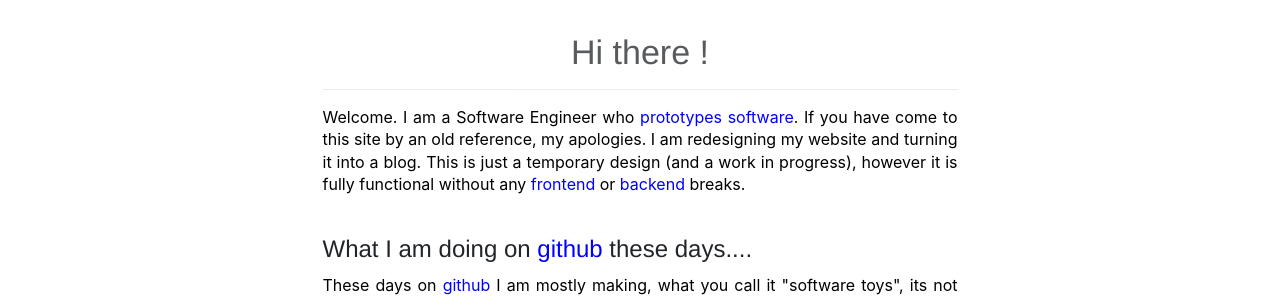
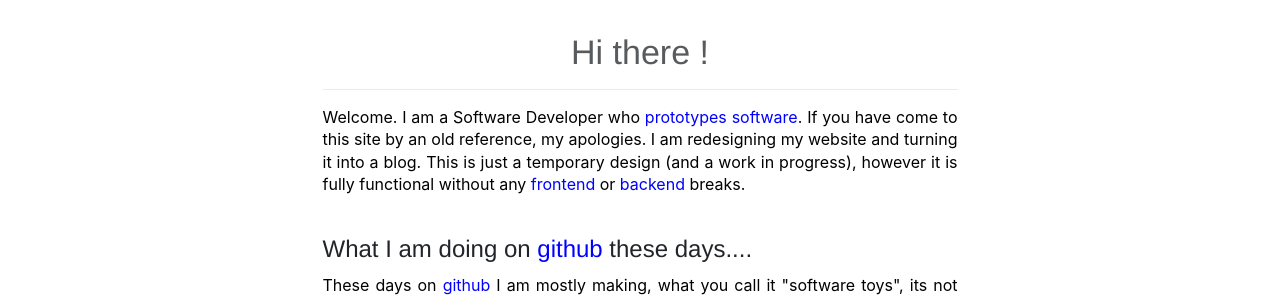
Before and after one commit to Mr-Kumar-Abhishek/Mr-Kumar-Abhishek.github.io, a Jekyll site: the page built from index.html, in a window 1280 px wide. Shown: the part 208-507 px from the top of the page. Built offline with Jekyll 4.4.1, drawn with Linux system fonts in a browser that asks for light colours; nearby versions of some CDN libraries.

Commit message:
update title of index.html

```diff
--- a/index.html
+++ b/index.html
@@ -1,13 +1,13 @@
 ---
 layout: default
-title: Abhishek Kumar | Software Engineer
-description: Abhishek Kumar, A Software Engineer. Autodidact By Nature. Disciplined By Education. Abhishek Kumar develops desktop and mobile applications as well as web applications.
+title: Abhishek Kumar | Software Developer
+description: Abhishek Kumar, A Software Developer. Autodidact By Nature. Disciplined By Education. Abhishek Kumar develops desktop and mobile applications as well as web applications.
 subject: Abhishek Kumar
-apple-title: Abhishek Kumar | Software Engineer
+apple-title: Abhishek Kumar | Software Developer
 app-name: Abhishek Kumar, Software Engineer
 tweet-title: Abhishek Kumar, A Software Developer
-tweet-description: Abhishek Kumar , A Software Engineer. Autodidact By Nature. Disiciplined By Education.
-og-title: Abhishek Kumar | Software Engineer
+tweet-description: Abhishek Kumar , A Software Developer. Autodidact By Nature. Disiciplined By Education.
+og-title: Abhishek Kumar | Software Developer
 og-url: https://mr-kumar.tk/
 canonical-url: https://mr-kumar.tk
 keywords: Abhishek Kumar, Software Engineer, Software Developer, Mr Kumar Abhishek, Mr Kumar, Mr Abhishek Kumar, Abhishek Software Developer, Abhishek, Kumar, Software, Software Engineer, Engineer, Abhishek Developer, Developer, Abhishek Engineer, Kumar Engineer, Kumar Developer
@@ -20,7 +20,7 @@
                                         <h2>Hi there !</h2>
                                         <hr>
                                 </div>
-                                <p>Welcome. I am a Software Engineer who <a href="https://en.wikipedia.org/wiki/Software_prototyping">prototypes software</a>. If you have come to this site by an old reference, my apologies. I am redesigning my website and turning it into a blog. This is just a temporary design (and a work in progress), however it is fully functional without any <a href="https://en.wikipedia.org/wiki/Front-end_web_development" >frontend</a> or <a href="https://en.wikipedia.org/wiki/Front_and_back_ends">backend</a> breaks.</p>
+                                <p>Welcome. I am a Software Developer who <a href="https://en.wikipedia.org/wiki/Software_prototyping">prototypes software</a>. If you have come to this site by an old reference, my apologies. I am redesigning my website and turning it into a blog. This is just a temporary design (and a work in progress), however it is fully functional without any <a href="https://en.wikipedia.org/wiki/Front-end_web_development" >frontend</a> or <a href="https://en.wikipedia.org/wiki/Front_and_back_ends">backend</a> breaks.</p>
                                 <br>
                                         <section>
                                                 <h3>What I am doing on <a href="https://github.com/mr-kumar-abhishek">github</a> these days....</h3>
```
